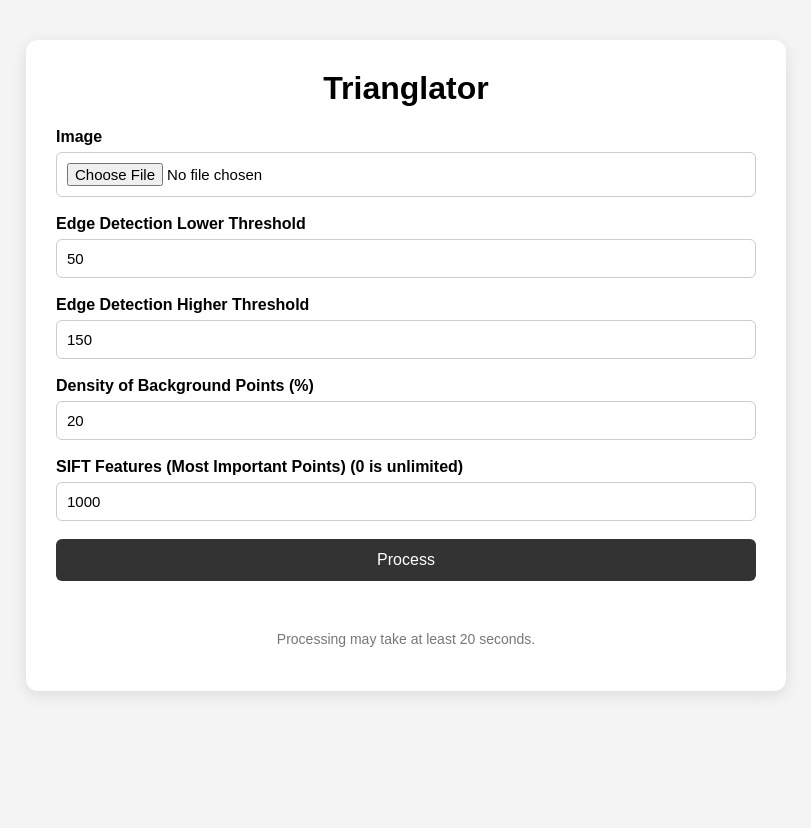
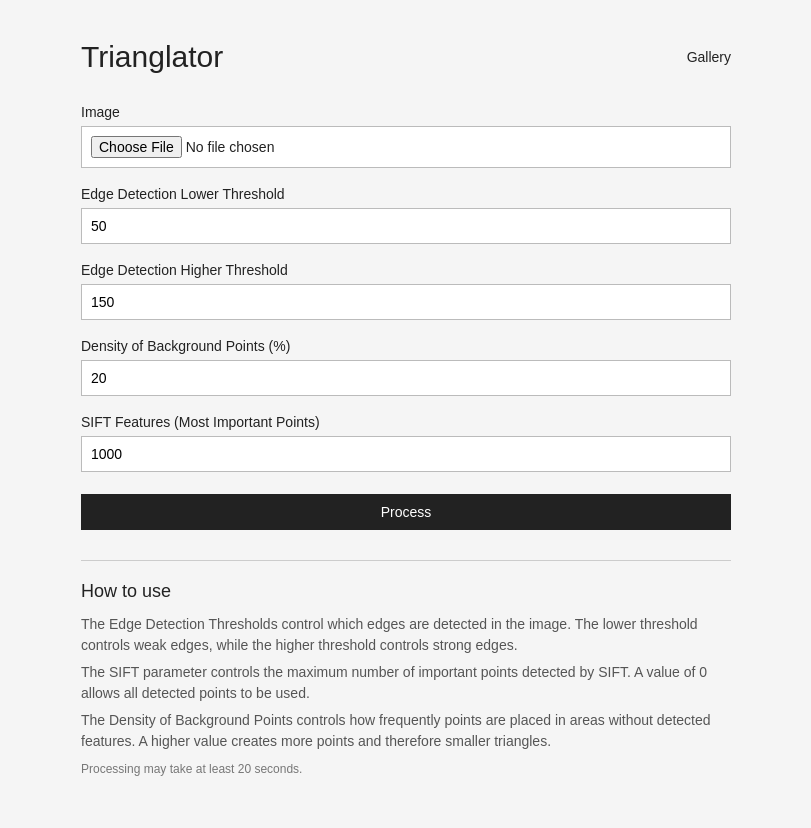
Before and after one commit to Velocity918/Trianglator, a Flask app: page / in a window 1280 px wide. Shown: the whole page, without its empty margins (234-1045 px from the left). Before the commit the page ends 695 px from the top, so only its background shows below. Run offline with Flask 3, Linux system fonts and the light colour scheme.

Commit message:
Added gallery

```diff
--- a/app.py
+++ b/app.py
@@ -17,6 +17,8 @@ def process():
     output = main.triangulator(file,
         int(bg_points),int(edge_lower),int(edge_higher),int(sift_features))
     return send_file(output, mimetype="image/png")
-
+@app.route("/gallery")
+def gallery():
+    return render_template("gallery.html")
 if __name__ == "__main__":
     app.run(debug=True)
--- a/templates/index.html
+++ b/templates/index.html
@@ -1,86 +1,161 @@
 <!DOCTYPE html>
-<html>
+
+<html lang="en">
+
 <head>
+    <meta charset="UTF-8">
+    <meta name="viewport" content="width=device-width, initial-scale=1.0">
     <title>Trianglator</title>
 
 <style>
+    * {
+        box-sizing: border-box;
+    }
+
     body {
         font-family: Arial, sans-serif;
-            background: #f4f4f4;
+        background: #f5f5f5;
+        color: #222;
         margin: 0;
-            padding: 40px;
+        padding: 40px 20px;
     }
 
     .container {
-            max-width: 700px;
-            margin: auto;
-            background: white;
-            padding: 30px;
-            border-radius: 12px;
-            box-shadow: 0 4px 15px rgba(0, 0, 0, 0.1);
+        max-width: 650px;
+        margin: 0 auto;
     }
 
-        h1 {
-            text-align: center;
-            margin-top: 0;
+    .header {
+        display: flex;
+        justify-content: space-between;
+        align-items: center;
+        margin-bottom: 30px;
+    }
+
+    .header h1 {
+        margin: 0;
+        font-size: 30px;
+        font-weight: normal;
+    }
+
+    .header a {
+        color: #222;
+        text-decoration: none;
+        font-size: 14px;
+    }
+
+    .header a:hover {
+        text-decoration: underline;
     }
 
     .input-group {
-            margin: 18px 0;
+        margin-bottom: 18px;
     }
 
     label {
         display: block;
-            font-weight: bold;
         margin-bottom: 6px;
+        font-size: 14px;
     }
 
     input[type="number"],
     input[type="file"] {
         width: 100%;
-            box-sizing: border-box;
-            padding: 10px;
-            border: 1px solid #ccc;
-            border-radius: 6px;
-            font-size: 15px;
+        padding: 9px;
+        border: 1px solid #bbb;
+        background: white;
+        font-family: Arial, sans-serif;
+        font-size: 14px;
+    }
+
+    input[type="number"]:focus,
+    input[type="file"]:focus {
+        outline: none;
+        border-color: #555;
     }
 
     button {
         width: 100%;
-            padding: 12px;
+        padding: 10px;
+        margin-top: 4px;
         border: none;
-            border-radius: 6px;
-            background: #333;
+        background: #222;
         color: white;
-            font-size: 16px;
+        font-size: 14px;
         cursor: pointer;
     }
 
     button:hover {
-            background: #555;
+        background: #444;
+    }
+
+    button:disabled {
+        background: #888;
+        cursor: wait;
+    }
+
+    .how-to {
+        margin-top: 30px;
+        padding-top: 20px;
+        border-top: 1px solid #ccc;
+    }
+
+    .how-to h2 {
+        margin: 0 0 12px;
+        font-size: 18px;
+        font-weight: normal;
+    }
+
+    .how-to p {
+        margin: 6px 0;
+        font-size: 14px;
+        line-height: 1.5;
+        color: #555;
+    }
+
+    .how-to strong {
+        color: #222;
     }
 
     #result {
-            display: block;
-            max-width: 100%;
+        display: none;
+        width: 100%;
         height: auto;
-            margin: 25px auto;
-            border-radius: 8px;
+        margin-top: 30px;
     }
 
     .note {
-            text-align: center;
+        margin-top: 10px;
         color: #777;
+        font-size: 12px;
+    }
+
+    #status {
+        margin-top: 12px;
         font-size: 14px;
+        color: #555;
+        display: none;
+    }
+
+    #error {
+        margin-top: 12px;
+        font-size: 14px;
+        color: #b00020;
+        display: none;
     }
 </style>
+
+
 </head>
 
 <body>
 
 <div class="container">
 
+<div class="header">
     <h1>Trianglator</h1>
+    <a href="/gallery">Gallery</a>
+</div>
 
 <div class="input-group">
     <label for="imageInput">Image</label>
@@ -89,29 +164,90 @@
 
 <div class="input-group">
     <label for="edgeLower">Edge Detection Lower Threshold</label>
-        <input type="number" id="edgeLower" value="50" min="0">
+    <input
+        type="number"
+        id="edgeLower"
+        value="50"
+        min="0"
+        max="255"
+    >
 </div>
 
 <div class="input-group">
     <label for="edgeHigher">Edge Detection Higher Threshold</label>
-        <input type="number" id="edgeHigher" value="150" min="0">
+    <input
+        type="number"
+        id="edgeHigher"
+        value="150"
+        min="0"
+        max="255"
+    >
 </div>
 
 <div class="input-group">
     <label for="bgPoints">Density of Background Points (%)</label>
-        <input type="number" id="bgPoints" value="20" min="0" max="100">
+    <input
+        type="number"
+        id="bgPoints"
+        value="20"
+        min="0"
+        max="100"
+    >
 </div>
 
 <div class="input-group">
-        <label for="siftFeatures">SIFT Features (Most Important Points) (0 is unlimited)</label>
-        <input type="number" id="siftFeatures" value="1000" min="0">
+    <label for="siftFeatures">
+        SIFT Features (Most Important Points)
+    </label>
+
+    <input
+        type="number"
+        id="siftFeatures"
+        value="1000"
+        min="0"
+    >
 </div>
 
-    <button onclick="uploadImage()">Process</button>
+<button id="processButton" onclick="uploadImage()">
+    Process
+</button>
 
-    <img id="result">
+<div id="status">
+    Processing image...
+</div>
 
-    <p class="note">Processing may take at least 20 seconds.</p>
+<div id="error"></div>
+<img id="result" alt="Triangulated image">
+<div class="how-to">
+
+    <h2>How to use</h2>
+
+    <p>
+        The Edge Detection Thresholds control which edges are detected
+        in the image. The lower threshold controls weak edges, while the
+        higher threshold controls strong edges.
+    </p>
+
+    <p>
+        The SIFT parameter controls the maximum number of important
+        points detected by SIFT. A value of 0 allows all detected points
+        to be used.
+    </p>
+
+    <p>
+        The Density of Background Points controls how frequently points
+        are placed in areas without detected features. A higher value
+        creates more points and therefore smaller triangles.
+    </p>
+
+</div>
+
+
+
+<p class="note">
+    Processing may take at least 20 seconds.
+</p>
+
 
 </div>
 
@@ -119,33 +255,97 @@
 async function uploadImage() {
 
     const file = document.getElementById("imageInput").files[0];
+    const button = document.getElementById("processButton");
+    const status = document.getElementById("status");
+    const error = document.getElementById("error");
+    const result = document.getElementById("result");
 
     if (!file) {
         alert("Choose an image first!");
         return;
     }
 
+    // Clear previous state
+    error.style.display = "none";
+    error.textContent = "";
+
+    result.style.display = "none";
+
+    // Loading state
+    button.disabled = true;
+    button.textContent = "Processing...";
+    status.style.display = "block";
+
     const formData = new FormData();
 
     formData.append("image", file);
-    formData.append("edge_lower",
-        document.getElementById("edgeLower").value);
-    formData.append("edge_higher",
-        document.getElementById("edgeHigher").value);
-    formData.append("bg_points",
-        document.getElementById("bgPoints").value);
-    formData.append("sift_features",
-        document.getElementById("siftFeatures").value);
+
+    formData.append(
+        "edge_lower",
+        document.getElementById("edgeLower").value
+    );
+
+    formData.append(
+        "edge_higher",
+        document.getElementById("edgeHigher").value
+    );
+
+    formData.append(
+        "bg_points",
+        document.getElementById("bgPoints").value
+    );
+
+    formData.append(
+        "sift_features",
+        document.getElementById("siftFeatures").value
+    );
+
+    try {
 
         const response = await fetch("/process", {
             method: "POST",
             body: formData
         });
 
+        if (!response.ok) {
+            const message = await response.text();
+            throw new Error(
+                `Server error (${response.status}): ${message}`
+            );
+        }
+
         const blob = await response.blob();
 
-    document.getElementById("result").src =
-        URL.createObjectURL(blob);
+        if (!blob.type.startsWith("image/")) {
+            throw new Error("The server did not return an image.");
+        }
+
+        // Free the previous object URL if one exists
+        if (result.dataset.url) {
+            URL.revokeObjectURL(result.dataset.url);
+        }
+
+        const imageUrl = URL.createObjectURL(blob);
+
+        result.dataset.url = imageUrl;
+        result.src = imageUrl;
+        result.style.display = "block";
+
+    } catch (err) {
+
+        console.error(err);
+
+        error.textContent =
+            "Something went wrong while processing the image.";
+
+        error.style.display = "block";
+
+    } finally {
+
+        button.disabled = false;
+        button.textContent = "Process";
+        status.style.display = "none";
+    }
 }
 </script>
 
```
Also changed, not shown: templates/gallery.html (added, +326 -0 lines). Lines whose indentation alone changed are shown as unchanged.
